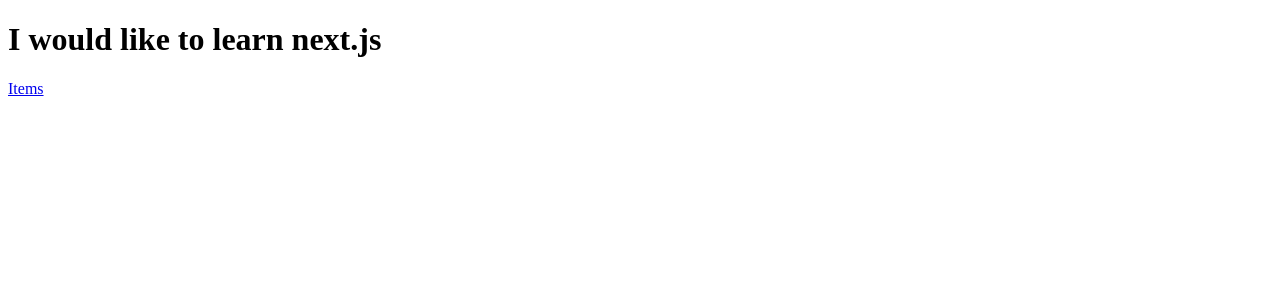
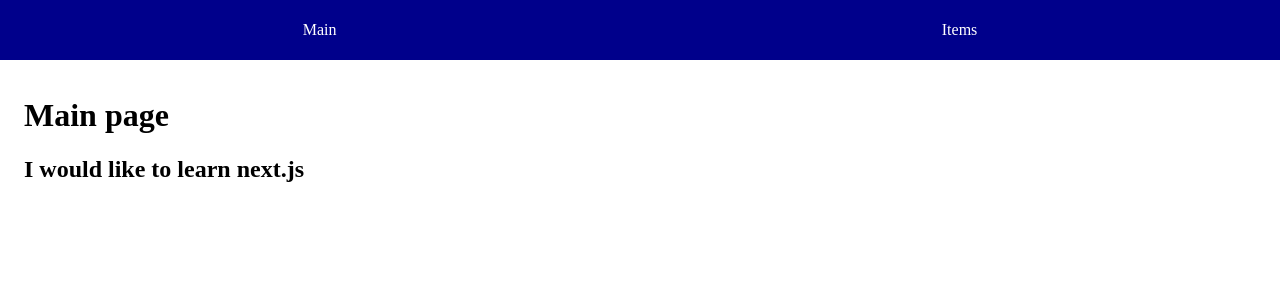
Before and after one commit to Grbak/learning-next, a Next.js app: page / in a window 1280 px wide. Shown: the top 300 px of the page. Built offline with nearby package versions, Linux system fonts and the light colour scheme.

Commit message:
plugged in some styles

```diff
--- /dev/null
+++ b/components/Layout.js
@@ -0,0 +1,44 @@
+import Link from 'next/link';
+import Head from 'next/head';
+
+export function Layout({ children, title }) {
+    return (
+        <>
+            <Head>
+                <title>{`${title} | learning next.js`}</title>
+                <meta name="keywords" content="next,javascript,react" />
+                <meta charSet="utf-8"/>
+            </Head>
+            <nav>
+                <Link href="/"><a>Main</a></Link>
+                <Link href="/items"><a>Items</a></Link>
+            </nav>
+            <main>
+                {children}
+            </main>
+            <style jsx>{`
+                nav {
+                    position: fixed;
+                    height: 60px;
+                    left: 0;
+                    right: 0;
+                    top: 0;
+                    background: darkblue;
+                    display: flex;
+                    justify-content: space-around;
+                    align-items: center;
+                }
+
+                nav a {
+                    color: #fff;
+                    text-decoration: none;
+                }
+
+                main {
+                    margin-top: 60px;
+                    padding: 1rem;
+                }
+            `}</style>
+        </>
+    )
+}
--- a/pages/index.js
+++ b/pages/index.js
@@ -1,16 +1,13 @@
 import Link from "next/link";
 import Head from 'next/head';
 
+import { Layout } from "../components/Layout";
+
 export default function Index() {
   return(
-    <>
-    <Head>
-      <title>Test | learning next.js</title>
-      <meta name="keywords" content="next,javascript,react" />
-      <meta charSet="utf-8"/>
-    </Head>
-      <h1>I would like to learn next.js</h1>
-      <Link href="./items">Items</Link>
-    </>
+    <Layout title="Main" >
+      <h1>Main page</h1>
+      <h2>I would like to learn next.js</h2>
+    </Layout>
   );
 }
```
Also changed, not shown: pages/items.js (+7 -5 lines).
